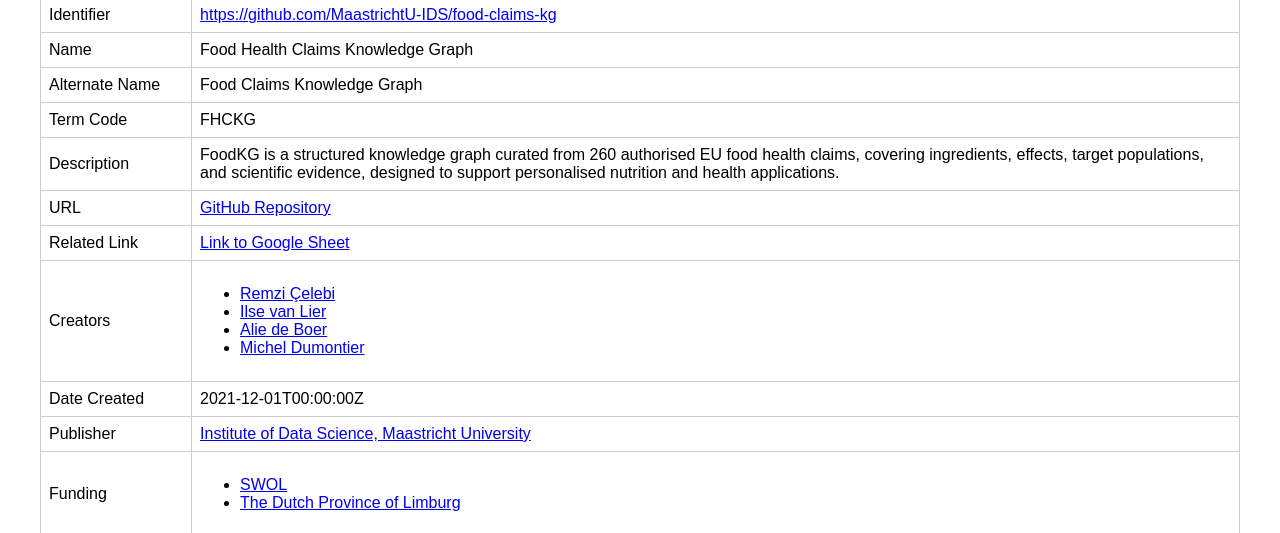
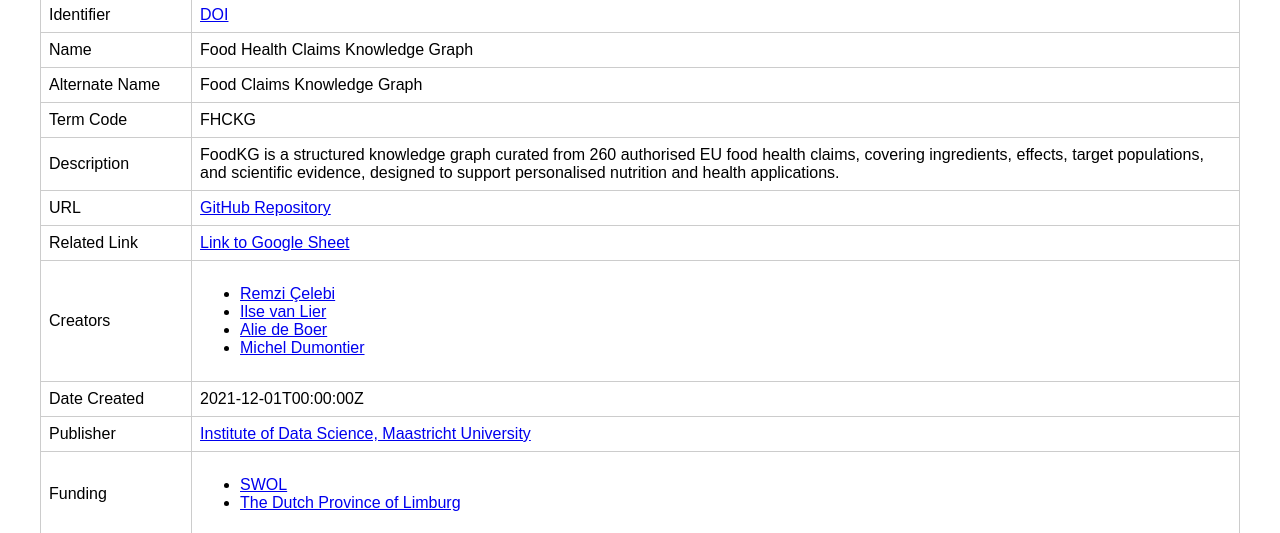
Before and after one commit to MaastrichtU-IDS/food-claims-kg, a plain HTML site: page index.html in a window 1280 px wide. Shown: the part 193-726 px from the top of the page. Drawn offline with Linux system fonts and the light colour scheme.

Commit message:
DOI added

```diff
--- a/index.html
+++ b/index.html
@@ -188,7 +188,7 @@
   <table>
     <tr><th>Property</th><th>Value</th></tr>
     <tr><td>Type</td><td>Dataset</td></tr>
-    <tr><td>Identifier</td><td><a href="https://github.com/MaastrichtU-IDS/food-claims-kg">https://github.com/MaastrichtU-IDS/food-claims-kg</a></td></tr>
+    <tr><td>Identifier</td><td><a href="https://doi.org/10.5281/zenodo.16610104"> DOI </a></td></tr>
     <tr><td>Name</td><td>Food Health Claims Knowledge Graph</td></tr>
     <tr><td>Alternate Name</td><td>Food Claims Knowledge Graph</td></tr>
     <tr><td>Term Code</td><td>FHCKG</td></tr>
```
